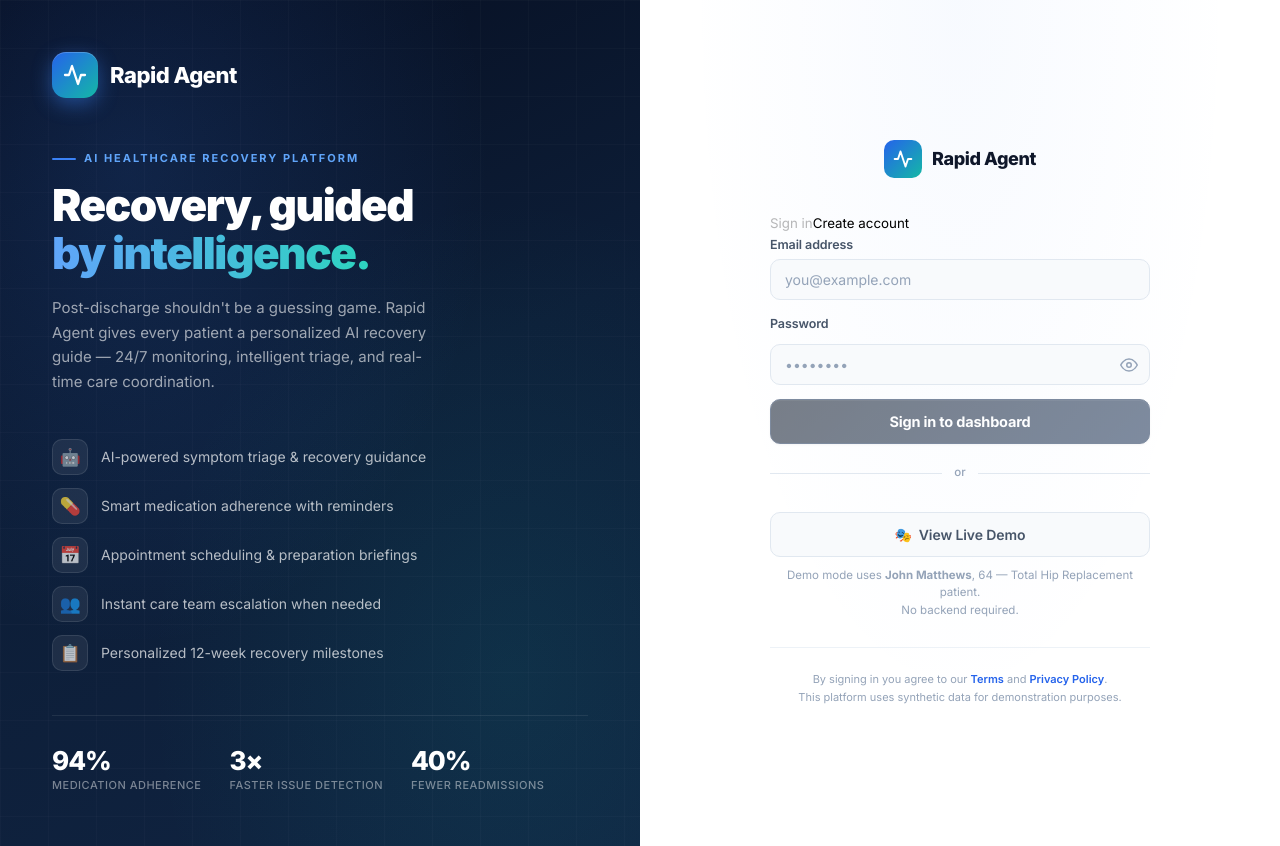
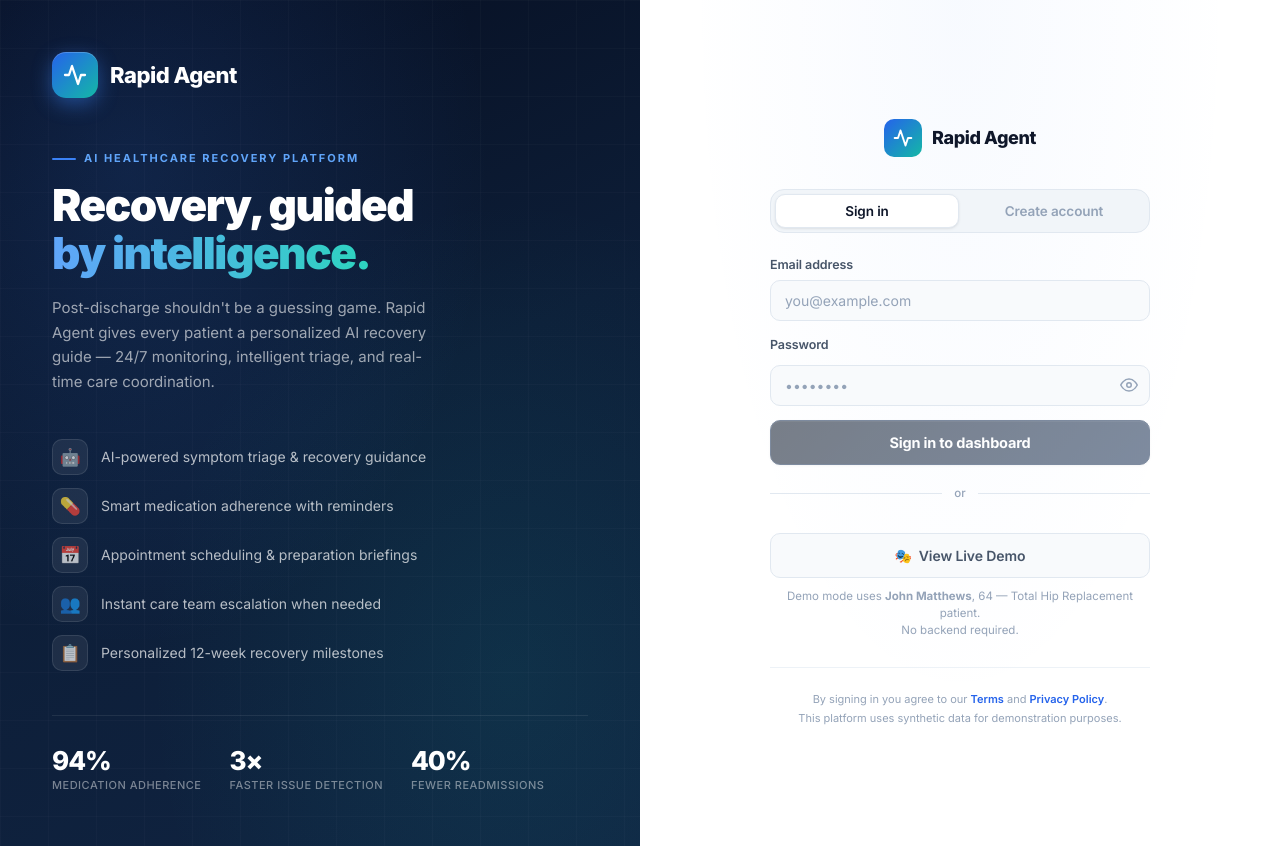
Before and after one commit to mahimairaja/rapid-agent-hackathon, a React (Vite) app in the folder frontend/: page /login in a window 1280 px wide. Built offline with nearby package versions, Linux system fonts and the light colour scheme; no server answers.

Commit message:
Fix: Css for tab switcher in auth screen

```diff
--- a/frontend/src/index.css
+++ b/frontend/src/index.css
@@ -167,22 +167,26 @@ svg {
   display: block;
   max-width: 100%;
 }
+
 button {
   cursor: pointer;
   font-family: var(--font-sans);
   border: none;
   background: none;
 }
+
 input,
 textarea,
 select {
   font-family: var(--font-sans);
   font-size: 1rem;
 }
+
 a {
   color: inherit;
   text-decoration: none;
 }
+
 ul,
 ol {
   list-style: none;
@@ -200,13 +204,16 @@ ol {
   width: 5px;
   height: 5px;
 }
+
 ::-webkit-scrollbar-track {
   background: transparent;
 }
+
 ::-webkit-scrollbar-thumb {
   background: var(--slate-300);
   border-radius: var(--radius-full);
 }
+
 ::-webkit-scrollbar-thumb:hover {
   background: var(--slate-400);
 }
@@ -216,6 +223,7 @@ ol {
   from {
     opacity: 0;
   }
+
   to {
     opacity: 1;
   }
@@ -226,6 +234,7 @@ ol {
     opacity: 0;
     transform: translateY(12px);
   }
+
   to {
     opacity: 1;
     transform: translateY(0);
@@ -237,6 +246,7 @@ ol {
     opacity: 0;
     transform: translateX(-16px);
   }
+
   to {
     opacity: 1;
     transform: translateX(0);
@@ -248,6 +258,7 @@ ol {
     opacity: 0;
     transform: scale(0.95);
   }
+
   to {
     opacity: 1;
     transform: scale(1);
@@ -258,6 +269,7 @@ ol {
   0% {
     background-position: -200% 0;
   }
+
   100% {
     background-position: 200% 0;
   }
@@ -273,20 +285,24 @@ ol {
   0% {
     box-shadow: 0 0 0 0 rgb(59 130 246 / 0.4);
   }
+
   70% {
     box-shadow: 0 0 0 8px rgb(59 130 246 / 0);
   }
+
   100% {
     box-shadow: 0 0 0 0 rgb(59 130 246 / 0);
   }
 }
 
 @keyframes pulse-dot {
+
   0%,
   100% {
     opacity: 1;
     transform: scale(1);
   }
+
   50% {
     opacity: 0.5;
     transform: scale(0.8);
@@ -294,12 +310,14 @@ ol {
 }
 
 @keyframes typing-bounce {
+
   0%,
   60%,
   100% {
     transform: translateY(0);
     opacity: 0.4;
   }
+
   30% {
     transform: translateY(-6px);
     opacity: 1;
@@ -311,6 +329,7 @@ ol {
     opacity: 0;
     transform: translateX(-8px) scale(0.98);
   }
+
   to {
     opacity: 1;
     transform: translateX(0) scale(1);
@@ -322,6 +341,7 @@ ol {
     opacity: 0;
     transform: translateX(8px) scale(0.98);
   }
+
   to {
     opacity: 1;
     transform: translateX(0) scale(1);
@@ -329,20 +349,24 @@ ol {
 }
 
 @keyframes glow-pulse {
+
   0%,
   100% {
     opacity: 1;
   }
+
   50% {
     opacity: 0.5;
   }
 }
 
 @keyframes float {
+
   0%,
   100% {
     transform: translateY(0);
   }
+
   50% {
     transform: translateY(-6px);
   }
@@ -352,9 +376,11 @@ ol {
   0% {
     background-position: 0% 50%;
   }
+
   50% {
     background-position: 100% 50%;
   }
+
   100% {
     background-position: 0% 50%;
   }
@@ -371,116 +397,153 @@ ol {
   clip: rect(0, 0, 0, 0);
   border: 0;
 }
+
 .flex {
   display: flex;
 }
+
 .flex-col {
   flex-direction: column;
 }
+
 .items-center {
   align-items: center;
 }
+
 .items-start {
   align-items: flex-start;
 }
+
 .justify-between {
   justify-content: space-between;
 }
+
 .justify-center {
   justify-content: center;
 }
+
 .gap-1 {
   gap: 4px;
 }
+
 .gap-2 {
   gap: 8px;
 }
+
 .gap-3 {
   gap: 12px;
 }
+
 .gap-4 {
   gap: 16px;
 }
+
 .gap-5 {
   gap: 20px;
 }
+
 .gap-6 {
   gap: 24px;
 }
+
 .mt-1 {
   margin-top: 4px;
 }
+
 .mt-2 {
   margin-top: 8px;
 }
+
 .mt-3 {
   margin-top: 12px;
 }
+
 .mt-4 {
   margin-top: 16px;
 }
+
 .mt-5 {
   margin-top: 20px;
 }
+
 .mt-6 {
   margin-top: 24px;
 }
+
 .mb-2 {
   margin-bottom: 8px;
 }
+
 .mb-4 {
   margin-bottom: 16px;
 }
+
 .mb-6 {
   margin-bottom: 24px;
 }
+
 .font-medium {
   font-weight: 500;
 }
+
 .font-semibold {
   font-weight: 600;
 }
+
 .font-bold {
   font-weight: 700;
 }
+
 .font-extrabold {
   font-weight: 800;
 }
+
 .text-xs {
   font-size: 11.5px;
 }
+
 .text-sm {
   font-size: 13px;
 }
+
 .text-base {
   font-size: 15px;
 }
+
 .text-muted {
   color: var(--text-muted);
 }
+
 .text-secondary {
   color: var(--text-secondary);
 }
+
 .text-primary-color {
   color: var(--text-primary);
 }
+
 .truncate {
   overflow: hidden;
   text-overflow: ellipsis;
   white-space: nowrap;
 }
+
 .w-full {
   width: 100%;
 }
+
 .relative {
   position: relative;
 }
+
 .overflow-hidden {
   overflow: hidden;
 }
+
 .animate-fade-in {
   animation: fade-in 0.4s var(--ease-out);
 }
+
 .animate-slide-up {
   animation: slide-up 0.4s var(--ease-out);
 }
@@ -716,11 +779,13 @@ ol {
   color: var(--amber-400);
   border: 1px solid rgb(245 158 11 / 0.25);
 }
+
 .sidebar-risk-badge.low {
   background: rgb(34 197 94 / 0.15);
   color: var(--green-400);
   border: 1px solid rgb(34 197 94 / 0.25);
 }
+
 .sidebar-risk-badge.high,
 .sidebar-risk-badge.critical {
   background: rgb(239 68 68 / 0.15);
@@ -910,6 +975,65 @@ ol {
   margin: 0 24px;
 }
 
+/* ══════════════════════════════════════════════════════════════════════════════
+   AUTH TAB SWITCHER & SIGNUP
+══════════════════════════════════════════════════════════════════════════════ */
+
+.auth-tab-switcher {
+  display: flex;
+  gap: 4px;
+  background: var(--slate-100);
+  border-radius: var(--radius-lg);
+  padding: 4px;
+  margin-bottom: 22px;
+  border: 1px solid var(--border);
+}
+
+.auth-tab {
+  flex: 1;
+  padding: 8px 14px;
+  border-radius: var(--radius-md);
+  font-size: 13.5px;
+  font-weight: 600;
+  cursor: pointer;
+  transition: all var(--t-base);
+  color: var(--text-muted);
+  background: transparent;
+  border: none;
+  letter-spacing: -0.1px;
+}
+
+.auth-tab:hover:not(.active) {
+  color: var(--text-secondary);
+  background: rgb(0 0 0 / 0.04);
+}
+
+.auth-tab.active {
+  background: white;
+  color: var(--text-primary);
+  box-shadow: var(--shadow-sm);
+  border: 1px solid var(--border);
+}
+
+/* Signup success banner */
+.signup-success-banner {
+  display: flex;
+  align-items: center;
+  gap: 14px;
+  padding: 16px 18px;
+  background: linear-gradient(135deg, var(--green-50), #f0fdf7);
+  border: 1.5px solid var(--green-100);
+  border-radius: var(--radius-lg);
+  margin-bottom: 16px;
+  animation: scale-in 0.3s var(--ease-spring);
+}
+
+.signup-success-icon {
+  font-size: 24px;
+  flex-shrink: 0;
+  animation: float 2s ease-in-out infinite;
+}
+
 /* ── Badge / Pill variants ─────────────────────────────────────────────────── */
 .badge {
   display: inline-flex;
@@ -1175,22 +1299,27 @@ ol {
   background: var(--blue-50);
   --stat-accent: var(--blue-400);
 }
+
 .stat-card-icon.teal {
   background: var(--teal-50);
   --stat-accent: var(--teal-400);
 }
+
 .stat-card-icon.amber {
   background: var(--amber-50);
   --stat-accent: var(--amber-500);
 }
+
 .stat-card-icon.red {
   background: var(--red-50);
   --stat-accent: var(--red-500);
 }
+
 .stat-card-icon.green {
   background: var(--green-50);
   --stat-accent: var(--green-500);
 }
+
 .stat-card-icon.violet {
   background: var(--violet-50);
   --stat-accent: var(--violet-500);
@@ -1223,21 +1352,21 @@ ol {
 .stat-card-trend.up {
   color: var(--green-600);
 }
+
 .stat-card-trend.down {
   color: var(--red-500);
 }
+
 .stat-card-trend.neutral {
   color: var(--text-muted);
 }
 
 /* ── Patient Hero Card ─────────────────────────────────────────────────────── */
 .patient-card {
-  background: linear-gradient(
-    135deg,
-    var(--navy-950) 0%,
-    var(--navy-850) 40%,
-    var(--navy-700) 100%
-  );
+  background: linear-gradient(135deg,
+      var(--navy-950) 0%,
+      var(--navy-850) 40%,
+      var(--navy-700) 100%);
   border-radius: var(--radius-2xl);
   padding: 30px 32px;
   color: var(--white);
@@ -1286,7 +1415,7 @@ ol {
   z-index: 0;
 }
 
-.patient-card > *:not(.patient-card-texture) {
+.patient-card>*:not(.patient-card-texture) {
   position: relative;
   z-index: 1;
 }
@@ -1610,6 +1739,7 @@ ol {
 .recovery-milestone-header:hover {
   background: var(--slate-100);
 }
+
 .recovery-milestone-header.active {
   background: var(--blue-50);
   border-bottom: 1px solid var(--blue-100);
@@ -1669,6 +1799,7 @@ ol {
 .milestone-section-label.goals {
   color: var(--teal-600);
 }
+
 .milestone-section-label.restrictions {
   color: var(--red-600);
 }
@@ -1694,6 +1825,7 @@ ol {
 .milestone-list-item.goals .milestone-list-item-dot {
   background: var(--teal-400);
 }
+
 .milestone-list-item.restrictions .milestone-list-item-dot {
   background: var(--red-400);
 }
@@ -1727,6 +1859,7 @@ ol {
 .medication-item.taken {
   border-left: 3px solid var(--green-500);
 }
+
 .medication-item.pending {
   border-left: 3px solid var(--amber-400);
 }
@@ -1752,6 +1885,7 @@ ol {
   background: var(--green-100);
   color: var(--green-600);
 }
+
 .med-check.pending {
   background: var(--amber-100);
   color: var(--amber-600);
@@ -1788,6 +1922,7 @@ ol {
   background: var(--green-100);
   color: var(--green-700);
 }
+
 .med-badge.pending {
   background: var(--amber-100);
   color: var(--amber-600);
@@ -1956,6 +2091,7 @@ ol {
   color: var(--blue-600);
   border: 1px solid var(--blue-100);
 }
+
 .timeline-status-badge.scheduled {
   background: var(--slate-100);
   color: var(--slate-600);
@@ -2042,6 +2178,7 @@ ol {
 .chat-message.user .chat-bubble-wrapper {
   align-items: flex-end;
 }
+
 .chat-message.assistant .chat-bubble-wrapper {
   align-items: flex-start;
 }
@@ -2101,6 +2238,7 @@ ol {
 .typing-dot:nth-child(2) {
   animation-delay: 0.16s;
 }
+
 .typing-dot:nth-child(3) {
   animation-delay: 0.32s;
 }
@@ -2210,21 +2348,26 @@ ol {
 .chat-bubble-md p {
   margin-bottom: 7px;
 }
+
 .chat-bubble-md p:last-child {
   margin-bottom: 0;
 }
+
 .chat-bubble-md strong {
   font-weight: 700;
 }
+
 .chat-bubble-md ul {
   list-style: disc;
   padding-left: 18px;
   margin: 6px 0;
 }
+
 .chat-bubble-md li {
   margin-bottom: 4px;
   font-size: 13px;
 }
+
 .chat-bubble-md table {
   border-collapse: collapse;
   width: 100%;
@@ -2233,12 +2376,14 @@ ol {
   border-radius: var(--radius-sm);
   overflow: hidden;
 }
+
 .chat-bubble-md th,
 .chat-bubble-md td {
   padding: 6px 10px;
   border: 1px solid var(--border);
   text-align: left;
 }
+
 .chat-bubble-md th {
   background: var(--slate-100);
   font-weight: 700;
@@ -2246,6 +2391,7 @@ ol {
   text-transform: uppercase;
   letter-spacing: 0.3px;
 }
+
 .chat-bubble-md em {
   font-style: italic;
   color: var(--text-muted);
@@ -2282,9 +2428,11 @@ ol {
 .pain-number.low {
   color: var(--green-500);
 }
+
 .pain-number.medium {
   color: var(--amber-500);
 }
+
 .pain-number.high {
   color: var(--red-500);
 }
@@ -2446,10 +2594,12 @@ input[type='range']::-webkit-slider-thumb:hover {
   background: var(--red-50);
   border: 1.5px solid var(--red-300);
 }
+
 .triage-result.caution {
   background: var(--amber-50);
   border: 1.5px solid var(--amber-300);
 }
+
 .triage-result.stable {
   background: var(--green-50);
   border: 1.5px solid var(--green-400);
@@ -2467,9 +2617,11 @@ input[type='range']::-webkit-slider-thumb:hover {
 .triage-result.urgent .triage-result-header {
   color: var(--red-700);
 }
+
 .triage-result.caution .triage-result-header {
   color: var(--amber-600);
 }
+
 .triage-result.stable .triage-result-header {
   color: var(--green-700);
 }
@@ -2655,6 +2807,7 @@ input[type='range']::-webkit-slider-thumb:hover {
   font-weight: 700;
   letter-spacing: -0.2px;
 }
+
 .emergency-cta-sub {
   font-size: 12px;
   opacity: 0.8;
@@ -2706,12 +2859,10 @@ input[type='range']::-webkit-slider-thumb:hover {
 
 /* Skeleton shimmer */
 .skeleton {
-  background: linear-gradient(
-    90deg,
-    var(--slate-200) 25%,
-    var(--slate-100) 50%,
-    var(--slate-200) 75%
-  );
+  background: linear-gradient(90deg,
+      var(--slate-200) 25%,
+      var(--slate-100) 50%,
+      var(--slate-200) 75%);
   background-size: 200% 100%;
   animation: shimmer 1.5s infinite;
   border-radius: var(--radius-md);
@@ -2721,10 +2872,12 @@ input[type='range']::-webkit-slider-thumb:hover {
   height: 13px;
   border-radius: var(--radius-xs);
 }
+
 .skeleton-title {
   height: 18px;
   border-radius: var(--radius-xs);
 }
+
 .skeleton-card {
   height: 120px;
   border-radius: var(--radius-xl);
@@ -2745,11 +2898,13 @@ input[type='range']::-webkit-slider-thumb:hover {
   font-size: 34px;
   opacity: 0.4;
 }
+
 .empty-state-title {
   font-size: 13.5px;
   font-weight: 700;
   color: var(--text-secondary);
 }
+
 .empty-state-sub {
   font-size: 12.5px;
   color: var(--text-muted);
@@ -3159,9 +3314,11 @@ input[type='range']::-webkit-slider-thumb:hover {
   .dashboard-grid {
     grid-template-columns: 1fr;
   }
+
   .recovery-milestone-body {
     grid-template-columns: 1fr;
   }
+
   .warning-signs-grid {
     grid-template-columns: 1fr;
   }
@@ -3199,10 +3356,12 @@ input[type='range']::-webkit-slider-thumb:hover {
   .patient-card {
     padding: 22px 20px;
   }
+
   .patient-card-top {
     flex-direction: column;
     gap: 14px;
   }
+
   .patient-stats {
     gap: 20px;
   }
@@ -3220,9 +3379,11 @@ input[type='range']::-webkit-slider-thumb:hover {
   .login-screen {
     grid-template-columns: 1fr;
   }
+
   .login-hero {
     display: none;
   }
+
   .login-panel {
     padding: 32px 24px;
   }
@@ -3231,6 +3392,7 @@ input[type='range']::-webkit-slider-thumb:hover {
     grid-template-columns: repeat(2, 1fr);
     gap: 10px;
   }
+
   .stat-card {
     padding: 14px 16px;
   }
@@ -3242,15 +3404,19 @@ input[type='range']::-webkit-slider-thumb:hover {
   .header {
     padding: 0 16px;
   }
+
   .card-header {
     padding: 16px 16px 0;
   }
+
   .card-body {
     padding: 12px 16px 20px;
   }
+
   .chat-messages {
     padding: 16px;
   }
+
   .chat-input-row {
     padding: 10px 14px;
   }
@@ -3260,15 +3426,19 @@ input[type='range']::-webkit-slider-thumb:hover {
   .stat-cards {
     grid-template-columns: 1fr 1fr;
   }
+
   .patient-name {
     font-size: 19px;
   }
+
   .login-hero-title {
     font-size: 34px;
   }
+
   .care-team-grid {
     grid-template-columns: 1fr;
   }
+
   .page-body {
     padding: 12px 12px 32px;
   }
@@ -3344,7 +3514,7 @@ input[type='range']::-webkit-slider-thumb:hover {
   z-index: 0;
 }
 
-.dashboard-hero > *:not(.dashboard-hero-texture) {
+.dashboard-hero>*:not(.dashboard-hero-texture) {
   position: relative;
   z-index: 1;
 }
@@ -3645,12 +3815,15 @@ input[type='range']::-webkit-slider-thumb:hover {
 .dh-insight-item:nth-child(1) {
   animation-delay: 0.05s;
 }
+
 .dh-insight-item:nth-child(2) {
   animation-delay: 0.1s;
 }
+
 .dh-insight-item:nth-child(3) {
   animation-delay: 0.15s;
 }
+
 .dh-insight-item:nth-child(4) {
   animation-delay: 0.2s;
 }
@@ -3684,6 +3857,7 @@ input[type='range']::-webkit-slider-thumb:hover {
   flex-shrink: 0;
   margin-top: 0;
 }
+
 .dh-insight-text {
   flex: 1;
 }
@@ -3720,6 +3894,7 @@ input[type='range']::-webkit-slider-thumb:hover {
     grid-template-columns: auto 1fr;
     grid-template-rows: auto auto;
   }
+
   .dh-right {
     grid-column: 1 / -1;
     flex-direction: row;
@@ -3728,19 +3903,23 @@ input[type='range']::-webkit-slider-thumb:hover {
     flex-wrap: wrap;
     gap: 14px;
   }
+
   .dh-ai-insights {
     flex: 1;
     flex-direction: row;
     flex-wrap: wrap;
   }
+
   .dh-insight-item {
     flex: 1;
     min-width: 160px;
   }
+
   .dh-ai-header {
     flex-shrink: 0;
     width: 100%;
   }
+
   .dh-ask-ai-btn {
     flex-shrink: 0;
     width: auto;
@@ -3753,24 +3932,30 @@ input[type='range']::-webkit-slider-thumb:hover {
     padding: 22px 20px;
     gap: 18px;
   }
+
   .dh-left {
     gap: 12px;
   }
+
   .dh-avatar {
     width: 50px;
     height: 50px;
     font-size: 18px;
   }
+
   .dh-name {
     font-size: 18px;
   }
+
   .dh-right {
     flex-direction: column;
     gap: 10px;
   }
+
   .dh-ai-insights {
     flex-direction: column;
   }
+
   .dh-insight-item {
     min-width: 0;
   }
@@ -3877,34 +4062,40 @@ input[type='range']::-webkit-slider-thumb:hover {
 ══════════════════════════════════════════════════════════════════════════════ */
 
 /* Staggered card entrance */
-.dashboard-grid > *:nth-child(1) {
+.dashboard-grid>*:nth-child(1) {
   animation-delay: 0.05s;
 }
-.dashboard-grid > *:nth-child(2) {
+
+.dashboard-grid>*:nth-child(2) {
   animation-delay: 0.1s;
 }
-.dashboard-grid > *:nth-child(3) {
+
+.dashboard-grid>*:nth-child(3) {
   animation-delay: 0.15s;
 }
-.dashboard-grid > *:nth-child(4) {
+
+.dashboard-grid>*:nth-child(4) {
   animation-delay: 0.2s;
 }
 
 .stat-card:nth-child(1) {
   animation-delay: 0.08s;
 }
+
 .stat-card:nth-child(2) {
   animation-delay: 0.14s;
 }
+
 .stat-card:nth-child(3) {
   animation-delay: 0.2s;
 }
+
 .stat-card:nth-child(4) {
   animation-delay: 0.26s;
 }
 
 /* Soft page-entry animation for non-dashboard views */
-.page-body > div {
+.page-body>div {
   animation: slide-up 0.3s var(--ease-out);
 }
 
```
